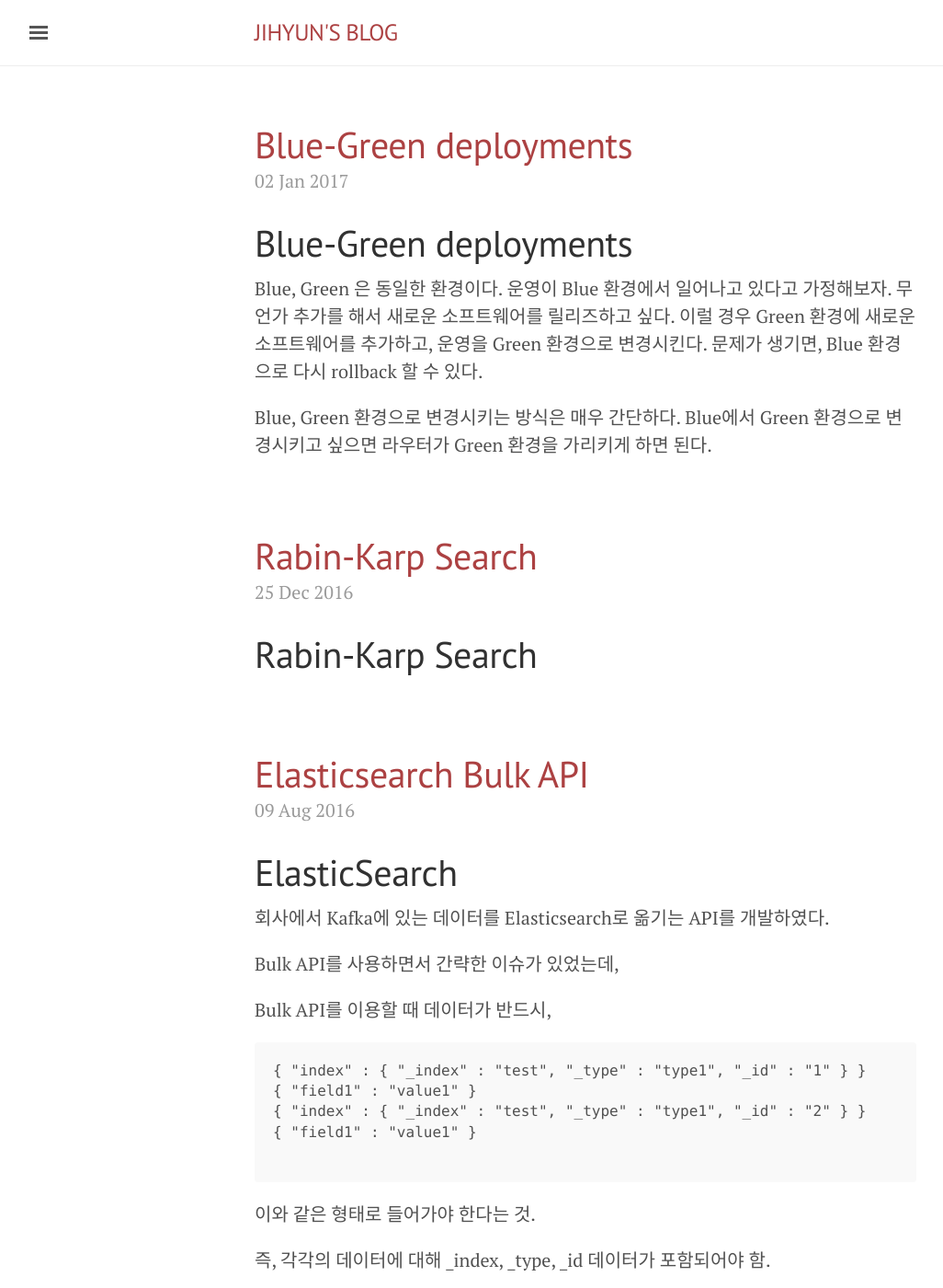
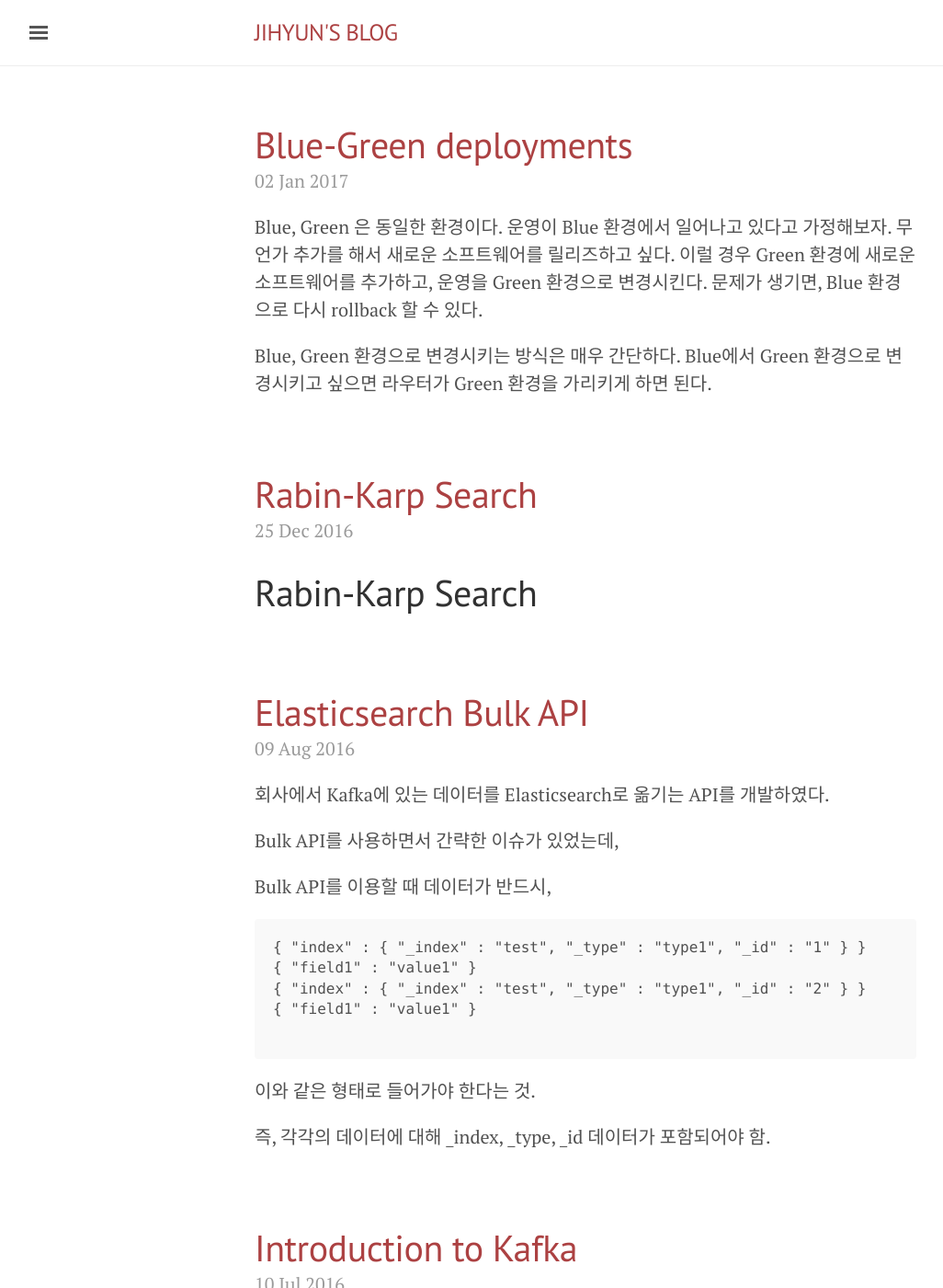
Before and after one commit to jihyun00/jihyun00.github.com, a Jekyll site: the page built from index.html, in a window 1280 px wide and 1400 px high. Shown: the whole window at 92% size, without its empty margins (3-1029 px from the left). Built offline with Jekyll 4.4.1, drawn with Linux system fonts in a browser that asks for light colours; the list of posts is cut into pages by our own code.

Commit message:
removed head

```diff
--- a/_posts/2016-08-09-Elastcsearch.md
+++ b/_posts/2016-08-09-Elastcsearch.md
@@ -3,8 +3,6 @@ layout: page
 title: Elasticsearch Bulk API
 permalink: /project
 ---
-
-# ElasticSearch
 
 회사에서 Kafka에 있는 데이터를 Elasticsearch로 옮기는 API를 개발하였다.
 
--- a/_posts/2017-01-02-Blue-Green-deployment.md
+++ b/_posts/2017-01-02-Blue-Green-deployment.md
@@ -8,8 +8,6 @@ tags: [deployments, blue, green]
 permalink: /technique
 ---
 
-# Blue-Green deployments
-
 Blue, Green 은 동일한 환경이다. 운영이 Blue 환경에서 일어나고 있다고 가정해보자.
 무언가 추가를 해서 새로운 소프트웨어를 릴리즈하고 싶다. 이럴 경우 Green 환경에 새로운 소프트웨어를 추가하고, 운영을 Green 환경으로 변경시킨다.
 문제가 생기면, Blue 환경으로 다시 rollback 할 수 있다.
```
